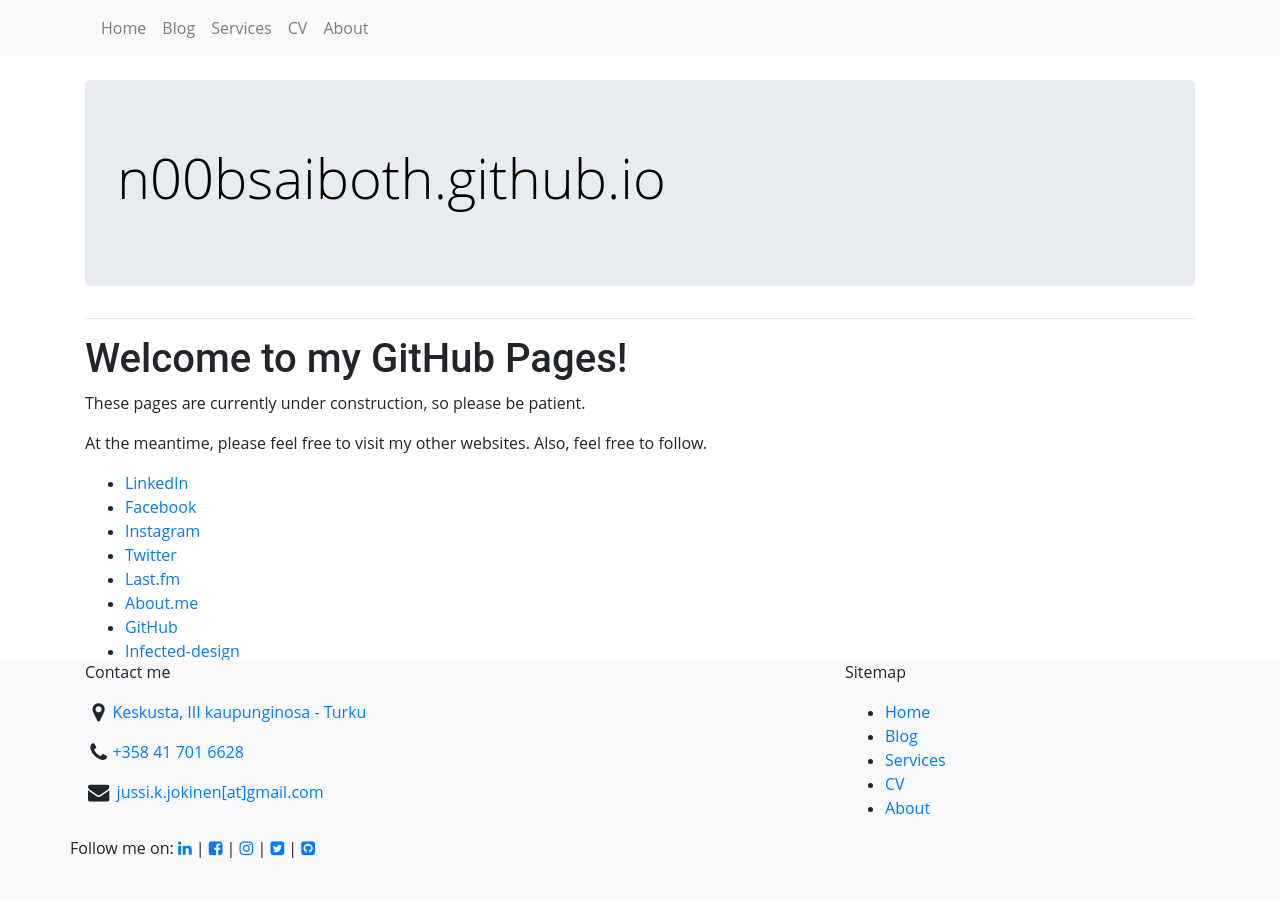
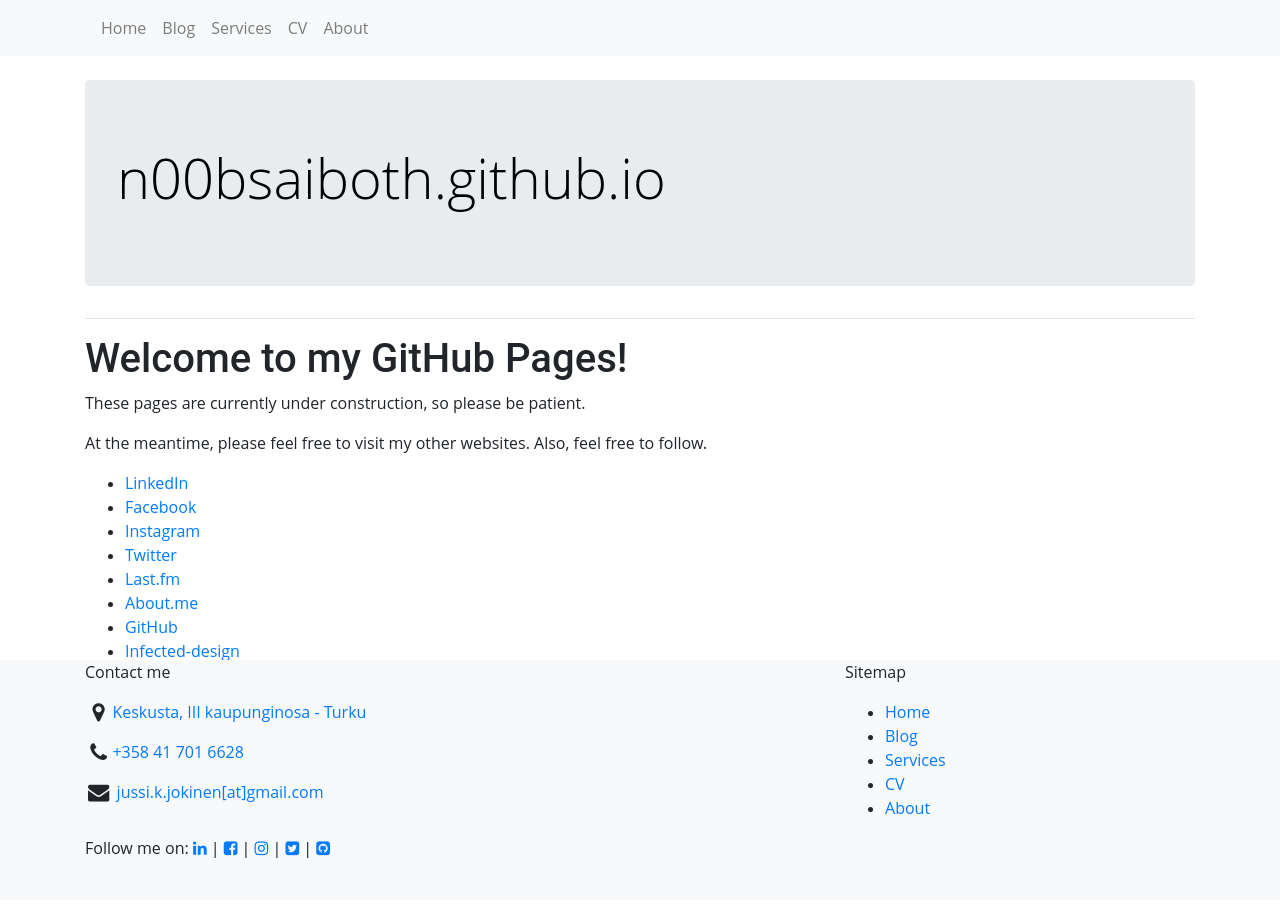
Before and after one commit to n00bsaiboth/n00bsaiboth.github.io, a Jekyll site: the page built from index.html, in a window 1280 px wide. Built offline with Jekyll 4.4.1, drawn with Linux system fonts in a browser that asks for light colours.

Commit message:
Update default.html

```diff
--- a/_layouts/default.html
+++ b/_layouts/default.html
@@ -114,6 +114,12 @@
 <footer class="footer bg-light">
             <div class="container">
 		    <div class="row">
+		      <div class="col-12">
+
+		      </div>
+		    </div>
+
+		    <div class="row">
      			<div class="col-8">
 				<p>Contact me</p>
 
@@ -135,6 +141,7 @@
 		    </div>
 
                     <div class="row">
+			    <div class="col-12">
                         	<p> Follow me on:
                             		<a href="https://www.linkedin.com/in/jussi-jokinen-86722634/" target="_blank"><i class="fa fa-linkedin"></i></a> |
                             		<a href="https://facebook.com/n00bsaiboth/" target="_blank"><i class="fa fa-facebook-square"></i></a> |
@@ -142,6 +149,7 @@
                             		<a href="https://twitter.com/n00bsaiboth/" target="_blank"><i class="fa fa-twitter-square"></i></a> |
                             		<a href="https://github.com/n00bsaiboth/" target="_blank"><i class="fa fa-github-square"></i></a>
                         	</p>
+			    </div>
                     </div>
             </div>
         </footer>
```
Lines whose indentation alone changed are shown as unchanged.
